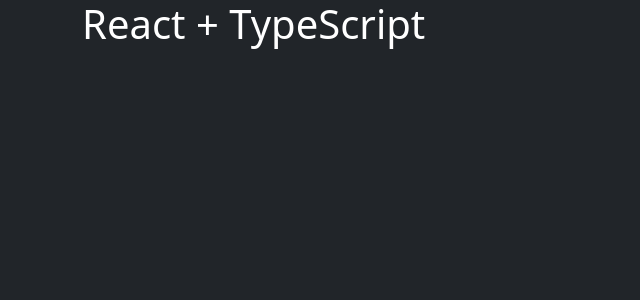
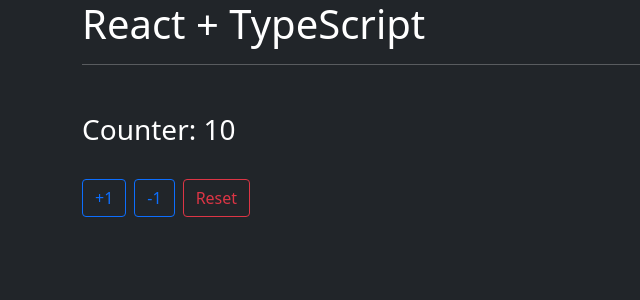
Before and after one commit to TomasCuevas/Aprendiendo-React-Ts, a React (Vite) app: page / in a window 1280 px wide. Shown: the top 300 px of the page, without its empty margins (0-640 px from the left). Built offline with nearby package versions, Linux system fonts and the light colour scheme.

Commit message:
counter from React+Ts

```diff
--- a/src/App.tsx
+++ b/src/App.tsx
@@ -1,7 +1,12 @@
+import { Counter } from './components/Counter';
+
 export const App = () => {
   return (
     <>
       <h1>React + TypeScript</h1>
+      <hr />
+
+      <Counter />
     </>
   );
 };
--- /dev/null
+++ b/src/components/Counter.tsx
@@ -0,0 +1,29 @@
+import { useState } from 'react';
+
+export const Counter = () => {
+  const [counter, setCounter] = useState(10);
+
+  const onIncrement = (number: number): void => {
+    setCounter(number + 1);
+  };
+
+  const onDecrement = (number: number): void => {
+    setCounter(number - 1);
+  };
+
+  return (
+    <div className="mt-5">
+      <h3>Counter: {counter}</h3>
+      <br />
+      <button onClick={() => onIncrement(counter)} className="btn btn-outline-primary">
+        +1
+      </button>
+      <button onClick={() => onDecrement(counter)} className="btn btn-outline-primary mx-2">
+        -1
+      </button>
+      <button onClick={() => setCounter(10)} className="btn btn-outline-danger">
+        Reset
+      </button>
+    </div>
+  );
+};
```
